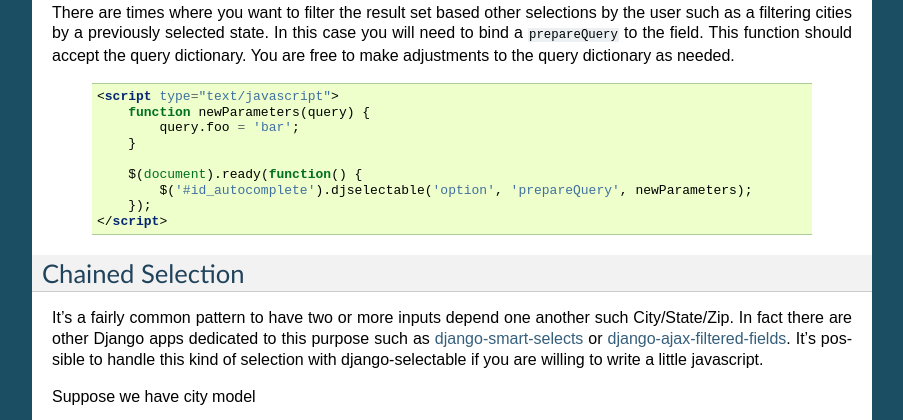
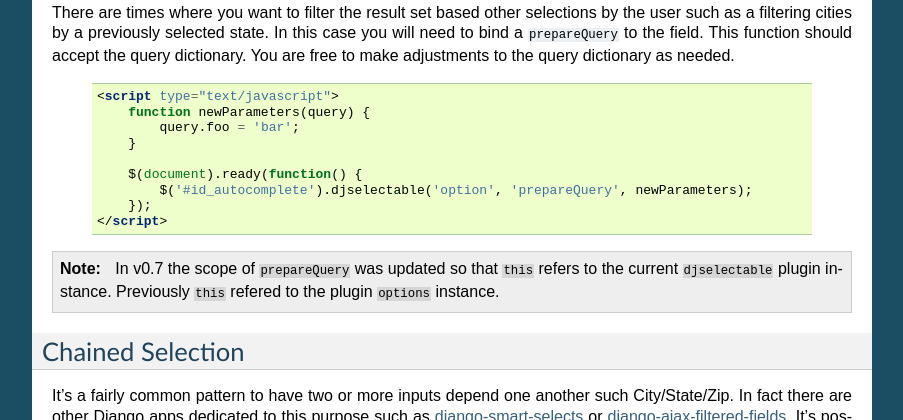
Before and after one commit to mlavin/django-selectable, a Sphinx documentation site: the page built from docs/advanced.rst, in a window 1280 px wide and 900 px high, scrolled down 1109 px, cut to the strip 0-420 px from the top of the window. Shown: the whole strip, without its empty margins (198-1101 px from the left). Built offline with Sphinx 7.4.7, drawn with Linux system fonts in a browser that asks for light colours; some of the changed text lies outside the part shown.

Commit message:
Include doc notes on scope change. Fixes #79.

```diff
--- a/docs/advanced.rst
+++ b/docs/advanced.rst
@@ -89,6 +89,12 @@ You are free to make adjustments to  the query dictionary as needed.
                 $('#id_autocomplete').djselectable('option', 'prepareQuery', newParameters);
             });
         </script>
+
+.. note::
+
+    In v0.7 the scope of ``prepareQuery`` was updated so that ``this`` refers to the
+    current ``djselectable`` plugin instance. Previously ``this`` refered to the
+    plugin ``options`` instance.
 
 
 .. _chain-select-example:
@@ -240,6 +246,12 @@ The item is a dictionary object matching what is returned by the lookup's
 :ref:`format_item <lookup-format-item>`. ``formatLabel`` should return the string
 which should be used for the label.
 
+.. note::
+
+    In v0.7 the scope of ``formatLabel`` was updated so that ``this`` refers to the
+    current ``djselectable`` plugin instance. Previously ``this`` refered to the
+    plugin ``options`` instance.
+
 Going back to the ``CityLookup`` we can adjust the label to wrap the city and state
 portions with their own classes for additional styling:
 
```
